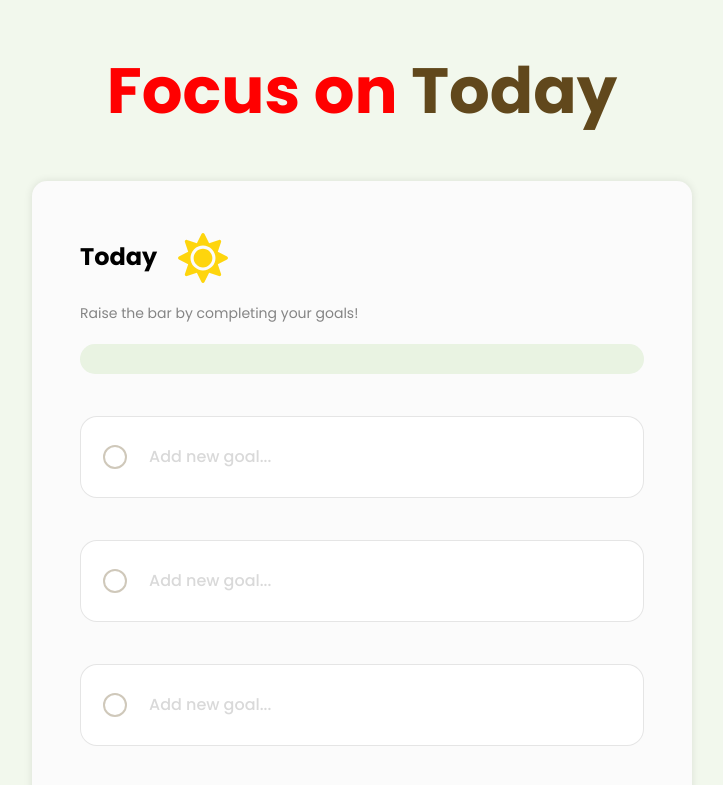
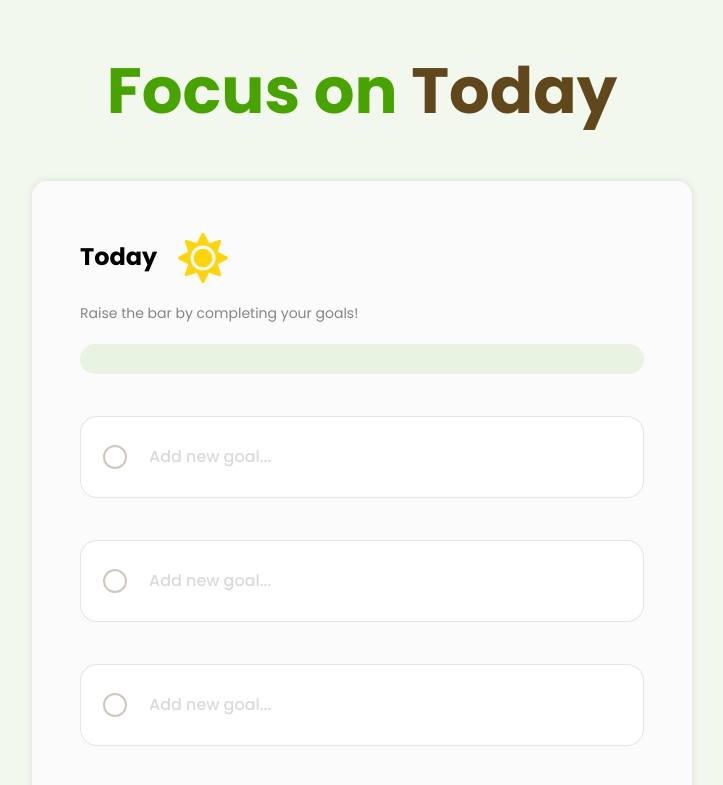
Before and after one commit to Mahesh13247/Focus-on-Today, a plain HTML site: page index.html in a window 1280 px wide. Shown: the top 785 px of the page, without its empty margins (278-1001 px from the left). Drawn offline with Linux system fonts and the light colour scheme; a web font is replaced by a local one.

Commit message:
Update style.css

```diff
--- a/style.css
+++ b/style.css
@@ -14,8 +14,7 @@ main {
 
 .title {
   font-size: 64px;
-  /* color: #48a300; */
-  color: red;
+  color: #48a300;
   text-align: center;
 }
 
```
